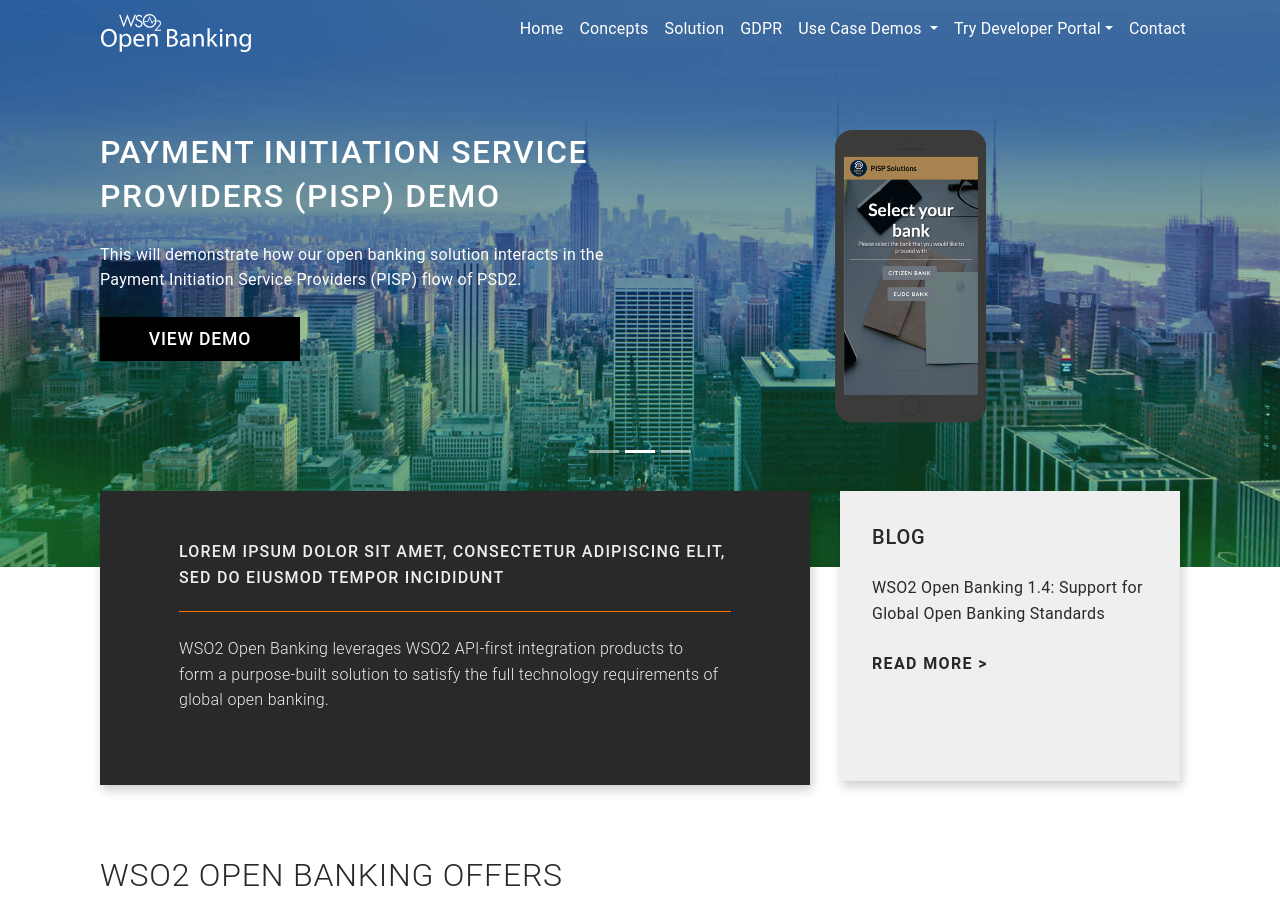
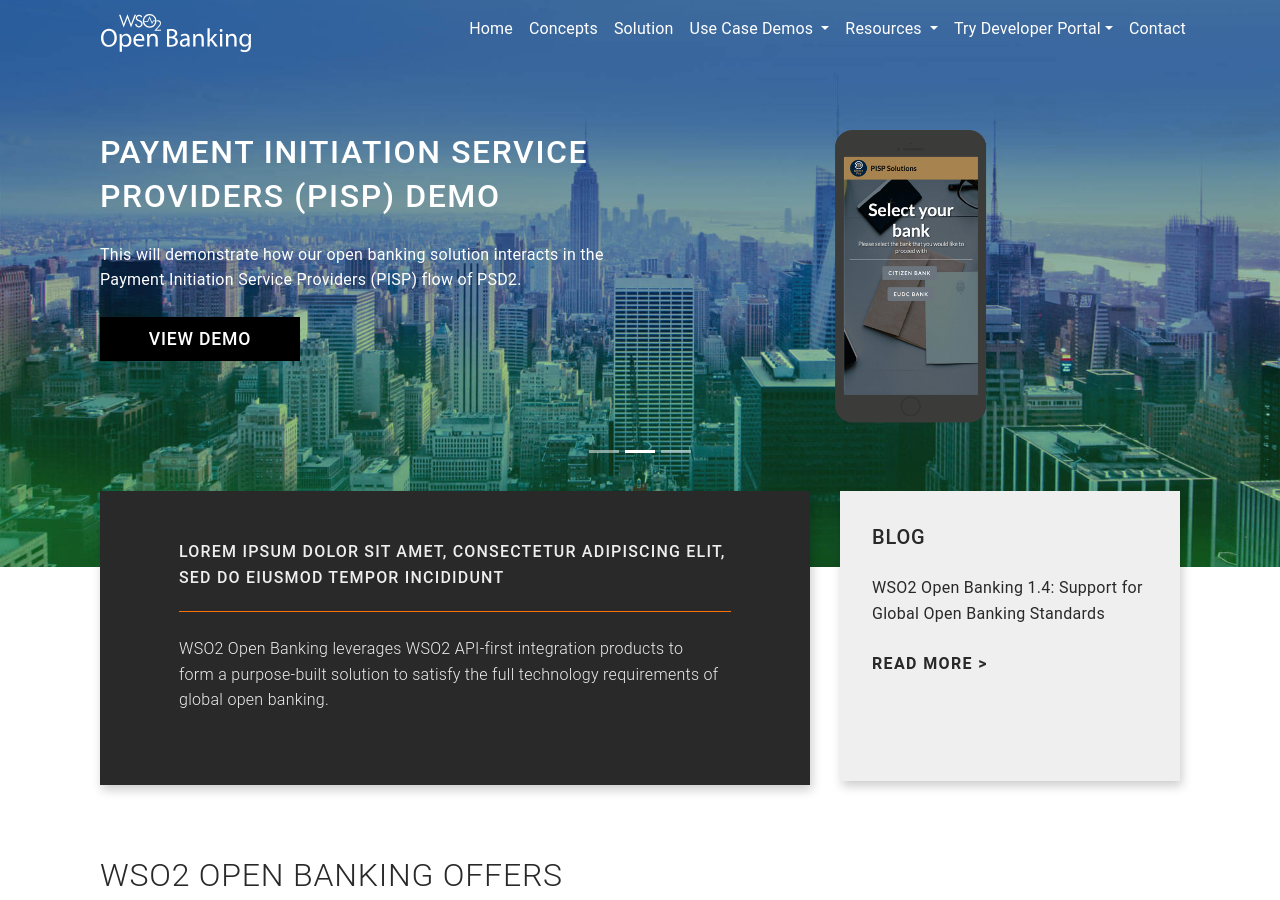
Before and after one commit to wso2/demo-open-banking.github.io, a Jekyll site: the page built from index.html, in a window 1280 px wide and 900 px high. Built offline with Jekyll 4.4.1, drawn with Linux system fonts in a browser that asks for light colours.

Commit message:
Update menu bar

```diff
--- a/_includes/nav.html
+++ b/_includes/nav.html
@@ -46,14 +46,18 @@
                       <a class="nav-link" href="/solution">Solution</a>
                     </li>
 
-                    <li class="nav-item ">
-                      <a class="nav-link" href="/gdpr">GDPR</a>
-                    </li>
                     <li class="nav-item dropdown ">
                       <a class="nav-link dropdown-toggle" href="javascript:void(0)" data-toggle="dropdown" aria-haspopup="true" aria-expanded="false">Use Case Demos </a>
                       <div class="dropdown-menu dropdown-menu-right" aria-labelledby="demos">
                         <a class="dropdown-item " href="https://openbanking.wso2.com/demos/pisp">PISP</a>
                         <a class="dropdown-item " href="https://openbanking.wso2.com/demos/aisp">AISP</a>
+                      </div>
+                    </li>
+                    <li class="nav-item dropdown ">
+                      <a class="nav-link dropdown-toggle" href="javascript:void(0)" data-toggle="dropdown" aria-haspopup="true" aria-expanded="false">Resources </a>
+                      <div class="dropdown-menu dropdown-menu-right" aria-labelledby="demos">
+                        <a class="dropdown-item " href="https://wso2.com/library/open-banking/">Library</a>
+                        <a class="dropdown-item " href="https://wso2.com/blog/industry-solutions">Blogs</a>
                       </div>
                     </li>
                     <li class="nav-item dropdown ">
```
